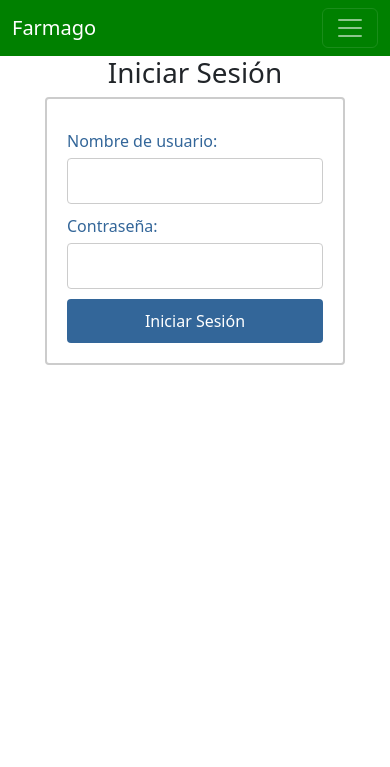
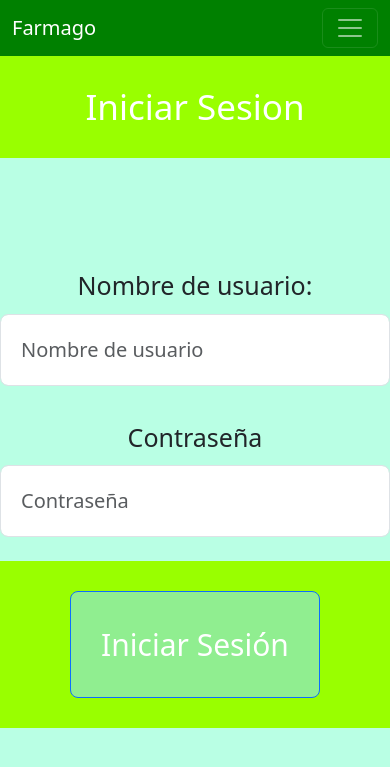
Before and after one commit to yoezequiel/FarmaGo, a Flask app: page /login in a window 390 px wide. Shown: the top 767 px of that part. Run offline with Flask 3, Linux system fonts and the light colour scheme; the page is wider than the window, and the part outside it is not shown; some libraries are stand-ins or nearby versions.

Commit message:
change: style of login and clean code all - agrega el diseño de la pantalla iniciar sesion definitivo - elimina los comentarios del codigo

```diff
--- a/app.py
+++ b/app.py
@@ -1,9 +1,10 @@
 from flask import Flask, g, session, request, abort, redirect, url_for, render_template
 import sqlite3
+from config import SECRET_KEY
 
 DATABASE = 'FarmaGo.db'
 app = Flask(__name__)
-app.secret_key = 'your_secret_key'  # Change this to a secure secret key in a real environment
+app.secret_key = SECRET_KEY
 
 
 def get_db():
@@ -81,7 +82,6 @@ def create_tables():
         ''')
         db.commit()
 
-# Función para obtener el ID del usuario desde la base de datos.
 def get_user_id(nombre_usuario):
     with app.app_context():
         db = get_db()
@@ -90,7 +90,6 @@ def get_user_id(nombre_usuario):
         result = cursor.fetchone()
         return result[0] if result else None
 
-# Función para obtener la información actual de la farmacia desde la base de datos.
 def get_farmacia_info(id_usuario):
     with app.app_context():
         db = get_db()
@@ -114,8 +113,6 @@ def register_user(nombre_usuario, contraseña, role, nombre, apellido, direccion
             cursor.execute('INSERT INTO usuarios (nombre_usuario, contraseña, role, nombre, apellido, direccion, numero_telefono, provincia, localidad, correo_electronico, pharmacy_uuid) VALUES (?, ?, ?, ?, ?, ?, ?, ?, ?, ?, ?)', (nombre_usuario, contraseña, role, nombre, apellido, direccion, numero_telefono, provincia, localidad, correo_electronico, pharmacy_uuid))
             farmacia_id = cursor.lastrowid
             db.commit()
-
-            # Agregar el inventario para la nueva farmacia
             cursor.execute('SELECT id FROM productos')
             productos = cursor.fetchall()
             for producto in productos:
@@ -148,7 +145,6 @@ def farmacia_inventario():
                     cursor.execute('INSERT INTO inventario (id_farmacia, id_producto, cantidad_disponible) VALUES (?, ?, ?)', (farmacia_id, id_producto, cantidad))
                 db.commit()
         else:
-            # Display inventory for the farmacia
             farmacia_id = session.get('user_id')
             with app.app_context():
                 db = get_db()
@@ -160,7 +156,6 @@ def farmacia_inventario():
     else:
         abort(403)
 
-# Centralized view of products for users
 @app.route('/productos', methods=['GET'])
 def listar_productos():
     user_role = session.get('user_role')
@@ -186,10 +181,9 @@ def ver_detalle_producto(id_producto):
     if producto:
         return render_template('detalle_producto.html', producto=producto)
     else:
-        abort(404)  # Producto no encontrado
+        abort(404)
 
 
-# Función para obtener el rol del usuario desde la base de datos.
 def get_user_role(nombre_usuario):
     with app.app_context():
         db = get_db()
@@ -198,7 +192,6 @@ def get_user_role(nombre_usuario):
         result = cursor.fetchone()
         return result[0] if result else None
 
-# Función para autenticar al usuario y verificar su contraseña.
 def authenticate_user(nombre_usuario, contraseña):
     with app.app_context():
         db = get_db()
@@ -286,7 +279,6 @@ def editar_farmacia():
         id_usuario = session.get('user_id')
         farmacia_info = get_farmacia_info(id_usuario)
         if request.method == 'POST':
-            # Obtener los datos del formulario para editar la información de la farmacia
             nombre = request.form['nombre']
             direccion = request.form['direccion']
             provincia = request.form['provincia']
@@ -294,7 +286,6 @@ def editar_farmacia():
             telefono = request.form['numero_telefono']
             correo = request.form['correo_electronico']
 
-            # Actualizar la información de la farmacia en la base de datos
             with app.app_context():
                 db = get_db()
                 cursor = db.cursor()
@@ -302,12 +293,11 @@ def editar_farmacia():
                             (nombre, direccion, provincia, localidad, telefono, correo, id_usuario))
                 db.commit()
 
-            return redirect(url_for('dashboard'))  # Redirigir al dashboard después de guardar los cambios
+            return redirect(url_for('dashboard'))
         else:
             if farmacia_info:
                 farmacia_nombre, farmacia_direccion, farmacia_provincia, farmacia_localidad, farmacia_telefono, farmacia_correo = farmacia_info
             else:
-                # Si no se encuentra la información de la farmacia en la base de datos, se pueden proporcionar valores predeterminados o mostrar mensajes de error
                 farmacia_nombre, farmacia_direccion, farmacia_provincia, farmacia_localidad, farmacia_telefono, farmacia_correo = "", "", "", "", "", ""
 
             return render_template('editar_farmacia.html', farmacia_nombre=farmacia_nombre, farmacia_direccion=farmacia_direccion, farmacia_provincia=farmacia_provincia, farmacia_localidad=farmacia_localidad, farmacia_telefono=farmacia_telefono, farmacia_correo=farmacia_correo)
@@ -320,21 +310,16 @@ def editar_usuario():
     user_id = session.get('user_id')
     if user_id:
         if request.method == 'POST':
-            # Obtener los datos del formulario para editar la información del usuario
             nombre = request.form['nombre']
             apellido = request.form['apellido']
-            # Agrega los demás campos que deseas editar
-
-            # Actualizar la información del usuario en la base de datos
             with app.app_context():
                 db = get_db()
                 cursor = db.cursor()
                 cursor.execute('UPDATE usuarios SET nombre=?, apellido=? WHERE id=?', (nombre, apellido, user_id))
                 db.commit()
 
-            return redirect(url_for('dashboard'))  # Redirigir al dashboard después de guardar los cambios
+            return redirect(url_for('dashboard'))
         else:
-            # Obtener los datos actuales del usuario para mostrar en el formulario de edición
             with app.app_context():
                 db = get_db()
                 cursor = db.cursor()
@@ -344,7 +329,7 @@ def editar_usuario():
             if usuario:
                 return render_template('editar_usuario.html', usuario=usuario)
             else:
-                abort(404)  # Usuario no encontrado
+                abort(404)
     else:
         abort(403)
 
@@ -352,14 +337,11 @@ def editar_usuario():
 def eliminar_cuenta():
     user_id = session.get('user_id')
     if user_id:
-        # Eliminar la cuenta del usuario de la base de datos
         with app.app_context():
             db = get_db()
             cursor = db.cursor()
             cursor.execute('DELETE FROM usuarios WHERE id=?', (user_id,))
             db.commit()
-
-        # Eliminar la sesión actual y redirigir al formulario de inicio de sesión
         session.clear()
         return redirect(url_for('login'))
     else:
@@ -378,23 +360,16 @@ def agregar_producto():
             descripcion = request.form['descripcion']
             cantidad = int(request.form['cantidad'])
             precio_unitario = float(request.form['precio_unitario'])
-
-            # Insertar el producto en la tabla "productos"
             with app.app_context():
                 db = get_db()
                 cursor = db.cursor()
                 cursor.execute('INSERT INTO productos (nombre, imagen, descripcion, cantidad, precio_unitario) VALUES (?, ?, ?, ?, ?)', (nombre, imagen, descripcion, cantidad, precio_unitario,))
-
                 product_id = cursor.lastrowid
                 db.commit()
-
-                # Asociar el producto a la farmacia actual en la tabla "farmacia_productos"
                 cursor.execute('INSERT INTO farmacia_productos (id_usuario, id_producto) VALUES (?, ?)', (session.get('user_id'), product_id))
                 db.commit()
-
             return redirect(url_for('listar_productos'))
         else:
-            # Obtener las categorías existentes para mostrarlas en el formulario
             with app.app_context():
                 db = get_db()
                 cursor = db.cursor()
@@ -408,7 +383,6 @@ def agregar_producto():
 def editar_producto(id_producto):
     user_role = session.get('user_role')
     if user_role == 'farmacia':
-        # Verificar que el producto pertenece a la farmacia actual
         with app.app_context():
             db = get_db()
             cursor = db.cursor()
@@ -418,13 +392,10 @@ def editar_producto(id_producto):
                 abort(403)
 
         if request.method == 'POST':
-            # Obtener los datos del formulario para editar el producto
             nombre = request.form['nombre']
             descripcion = request.form['descripcion']
             precio_unitario = float(request.form['precio_unitario'])
             cantidad = int(request.form['cantidad'])
-
-            # Actualizar los datos del producto en la base de datos
             with app.app_context():
                 db = get_db()
                 cursor = db.cursor()
@@ -434,7 +405,6 @@ def editar_producto(id_producto):
 
             return redirect(url_for('listar_productos'))
         else:
-            # Obtener los datos actuales del producto para mostrarlos en el formulario de edición
             with app.app_context():
                 db = get_db()
                 cursor = db.cursor()
@@ -445,16 +415,14 @@ def editar_producto(id_producto):
             if producto:
                 return render_template('editar_producto.html', producto=producto)
             else:
-                abort(404)  # Producto no encontrado
+                abort(404)
     else:
         abort(403)
-
 
 @app.route('/productos/eliminar/<int:id_producto>', methods=['POST'])
 def eliminar_producto(id_producto):
     user_role = session.get('user_role')
     if user_role == 'farmacia':
-        # Verificar que el producto pertenece a la farmacia actual
         with app.app_context():
             db = get_db()
             cursor = db.cursor()
@@ -462,27 +430,18 @@ def eliminar_producto(id_producto):
             product_owner = cursor.fetchone()
             if not product_owner or product_owner[0] != session.get('user_id'):
                 abort(403)
-
-        # Eliminar el producto de la base de datos
         with app.app_context():
             db = get_db()
             cursor = db.cursor()
-
-            # Eliminar el producto de la tabla "productos"
             cursor.execute('DELETE FROM productos WHERE id=?', (id_producto,))
-
-            # Eliminar la referencia del producto en la tabla "farmacia_productos"
             cursor.execute('DELETE FROM farmacia_productos WHERE id_producto=?', (id_producto,))
-
             db.commit()
-
         return redirect(url_for('listar_productos'))
     else:
         abort(403)
 
 @app.route('/logout')
 def logout():
-    # Eliminar la sesión del usuario
     session.clear()
     return redirect(url_for('login'))
 
--- a/static/css/agregar_producto.css
+++ b/static/css/agregar_producto.css
@@ -1,11 +1,9 @@
 
-/* Estilos para el encabezado h1 */
 h1 {
     color: #336699;
     text-align: center;
 }
 
-/* Estilos para el formulario de agregar producto */
 form {
     max-width: 300px;
     margin: 0 auto;
--- a/static/css/editar_farmacia.css
+++ b/static/css/editar_farmacia.css
@@ -1,11 +1,9 @@
 
-/* Estilos para el encabezado h1 */
 h1 {
     color: #336699;
     text-align: center;
 }
 
-/* Estilos para el formulario de editar farmacia */
 form {
     max-width: 300px;
     margin: 0 auto;
--- a/static/css/editar_producto.css
+++ b/static/css/editar_producto.css
@@ -1,11 +1,9 @@
 
-/* Estilos para el encabezado h1 */
 h1 {
     color: #336699;
     text-align: center;
 }
 
-/* Estilos para el formulario de editar producto */
 form {
     max-width: 300px;
     margin: 0 auto;
--- a/static/css/editar_usuario.css
+++ b/static/css/editar_usuario.css
@@ -1,11 +1,9 @@
 
-/* Estilos para el encabezado h1 */
 h1 {
     color: #336699;
     text-align: center;
 }
 
-/* Estilos para el formulario de editar usuario */
 form {
     max-width: 300px;
     margin: 0 auto;
--- a/static/css/eliminar_cuenta.css
+++ b/static/css/eliminar_cuenta.css
@@ -1,25 +1,20 @@
-/* static/css/eliminar_cuenta.css */
 
-/* Estilos generales */
 body {
     font-family: Arial, sans-serif;
     background-color: #f9f9f9;
     color: #333;
 }
 
-/* Estilos para el encabezado h1 */
 h1 {
     color: #336699;
     text-align: center;
 }
 
-/* Estilos para el párrafo */
 p {
     text-align: center;
     margin-bottom: 20px;
 }
 
-/* Estilos para el formulario de eliminar cuenta */
 form {
     max-width: 300px;
     margin: 0 auto;
--- a/static/css/index.css
+++ b/static/css/index.css
@@ -6,7 +6,7 @@ html{
     padding-left: 0px;
 }
 
-/* Left Column */
+
 .left-column {
     flex: 1;
     text-align: center;
@@ -14,13 +14,12 @@ html{
     background-color: #b9ffe4;
 }
 
-/* Right Column */
+
 .right-column {
     flex: 1;
     background-color: #b9ffe4;
 }
 
-/* Optional: Add styles for the content in the right column */
 .right-column h1 {
     font-size: 35px;
     background-color: rgb(153, 255, 0);
@@ -58,7 +57,6 @@ html{
     border: 2px solid black;
 }
 
-/* Media Queries for Responsiveness */
 @media (max-width: 1500px) {
     #contain {
         flex-direction: column;
--- a/static/css/login.css
+++ b/static/css/login.css
@@ -1,48 +1,121 @@
-
-
-/* Estilos para el encabezado h1 */
-h1 {
-    color: #336699;
-    text-align: center;
+html{
+    background-color: #b9ffe4;
+}
+#contain {
+    display: flex;
+    flex-wrap: wrap;
+    height: min-content;
 }
 
-/* Estilos para el formulario de inicio de sesión */
-form {
-    max-width: 300px;
-    margin: 0 auto;
-    padding: 20px;
-    border: 2px solid #ccc;
-    background-color: #fff;
-    border-radius: 4px;
+.form-control {
+    width: 100% !important;
+    box-sizing: border-box; /
 }
 
-label {
-    display: block;
-    margin-top: 10px;
-    color: #336699;
+form {
+    width: 100% !important;
+    max-width: 700px;
+    margin: 0 auto !important;
+}
+.row{
+    flex-wrap: wrap !important;
+    display: block !important;
+}
+.col-sm-2{
+    width: auto !important;
+}
+.col-sm-10{
+    max-width: none !important;
+    width: auto !important;
+    margin-left: auto;
+}
+.row>*{
+    max-width: none !important;
+}
+.col-sm-12{
+    background-color: rgb(153, 255, 0);
+    padding: 30px;
+    width: 700px !important;
+    position: absolute;
+    bottom: 0;
 }
 
-input[type="text"],
-input[type="password"] {
-    width: 100%;
-    padding: 10px;
-    margin-top: 5px;
-    border: 1px solid #ccc;
-    border-radius: 4px;
+.col-form-label-lg{
+    font-size: 25px !important;
 }
 
-input[type="submit"] {
-    display: block;
-    width: 100%;
-    padding: 10px;
-    margin-top: 10px;
-    border: none;
-    border-radius: 4px;
-    background-color: #336699;
-    color: #fff;
-    cursor: pointer;
+input[type="text"]{
+    padding: 20px;
+}
+input[type="password"]{
+    padding: 20px;
 }
 
-input[type="submit"]:hover {
-    background-color: #0044cc;
+input[type="submit"]{
+    background-color: lightgreen;
+    font-size: 30px;
+    padding-left: 150px;
+    padding-right: 150px;
 }
+input[type="submit"]:hover{
+    background-color: green;
+}
+.left-column {
+    display: flex;
+    flex: 1;
+    justify-content: center;
+    align-items: center;
+    background-color: #b9ffe4;
+    padding-top: 230px;
+}
+
+.right-column {
+    flex: 1;
+    flex-direction: column;
+    background-color: #b9ffe4;
+}
+
+.right-column h1 {
+    font-size: 35px;
+    background-color: rgb(153, 255, 0);
+    padding: 70px;
+    color: white;
+    width: 100%;
+    text-align: center;
+    margin-bottom: 100px;
+}
+
+@media screen and (max-width: 1080px) {
+
+    .left-column{
+        display: none;
+    }
+    .row{
+        flex-wrap: wrap !important;
+    }
+}
+
+@media screen and (max-width: 700px) {
+    .left-column{
+        display: none;
+    }
+    .col-sm-2{
+        text-align: center !important;
+    }
+    .row{
+        flex-wrap: wrap !important;
+        text-align: center !important;
+        display: block !important;
+    }
+    input[type="submit"]{
+        background-color: lightgreen;
+        padding: 30px;
+    }
+    .col-sm-12{
+        width: auto !important;
+        position: static !important;
+    }
+    .right-column h1 {
+        padding: 30px;
+    }
+}
--- a/static/css/panel.css
+++ b/static/css/panel.css
@@ -1,11 +1,10 @@
 
-/* Estilos para el encabezado h1 */
 h1 {
     color: #336699;
     text-align: center;
 }
 
-/* Estilos para los enlaces del panel */
+
 #a {
     display: block;
     width: 200px;
@@ -22,7 +21,7 @@ a:hover {
     background-color: #0044cc;
 }
 
-/* Estilos para el párrafo de descripción */
+
 p {
     text-align: center;
     margin-bottom: 20px;
--- a/static/css/perfil.css
+++ b/static/css/perfil.css
@@ -8,7 +8,6 @@ a:hover {
     color: #0044cc;
 }
 
-/* Estilos para el formulario de eliminación de cuenta */
 form {
     max-width: 400px;
     margin: 0 auto;
@@ -32,6 +31,3 @@ form input[type="submit"] {
 form input[type="submit"]:hover {
     background-color: #c0392b;
 }
-
-/* Estilos adicionales para enlaces y otros elementos */
-/* (Puedes agregar más estilos aquí para personalizar el perfil) */
--- a/static/css/register.css
+++ b/static/css/register.css
@@ -97,4 +96,7 @@ input[type="submit"]:hover{
         background-color: lightgreen;
         padding: 30px;
     }
+    .right-column h1 {
+        padding: 30px;
+    }
 }
--- a/templates/login.html
+++ b/templates/login.html
@@ -7,15 +7,31 @@
 </head>
 <body>
     {% block content %}
-    <h1>Iniciar Sesión</h1>
-    <form action="/login" method="post">
-        <label for="username">Nombre de usuario:</label>
-        <input type="text" id="username" name="username" required>
+    <div class="left-column">
+        <img src="/static/img/logo.png" alt="">
+    </div>
+    <div class="right-column">
+    <h1>Iniciar Sesion</h1>
+        <form action="/login" method="post">
+        <div class="row">
+            <label for="username" class="col-sm-2 col-form-label col-form-label-lg">Nombre de usuario:</label>
+            <div class="col-sm-10">
+                <input type="text" class="form-control form-control-lg" id="username" name="username" placeholder="Nombre de usuario" required>
+            </div>
+        </div>
         <br>
-        <label for="password">Contraseña:</label>
-        <input type="password" id="password" name="password" required>
+        <div class="row">
+            <label for="password" class="col-sm-2 col-form-label col-form-label-lg">Contraseña</label>
+            <div class="col-sm-10">
+                <input type="password" class="form-control form-control-lg" id="password" name="password" placeholder="Contraseña" required>
+            </div>
+        </div>
         <br>
-        <input type="submit" value="Iniciar Sesión">
+        <div class="row">
+            <div class="col-sm-12 text-center">
+                <input type="submit" class="btn btn-primary btn-lg" value="Iniciar Sesión">
+            </div>
+        </div>
     </form>
     {% endblock content %}
 </body>
```
Also changed, not shown: other parts of static/css/register.css (+0 -1 lines), static/css/farmacia_inventario.css (+0 -9 lines), static/css/listar_productos.css (+3 -4 lines), FarmaGo.db.
